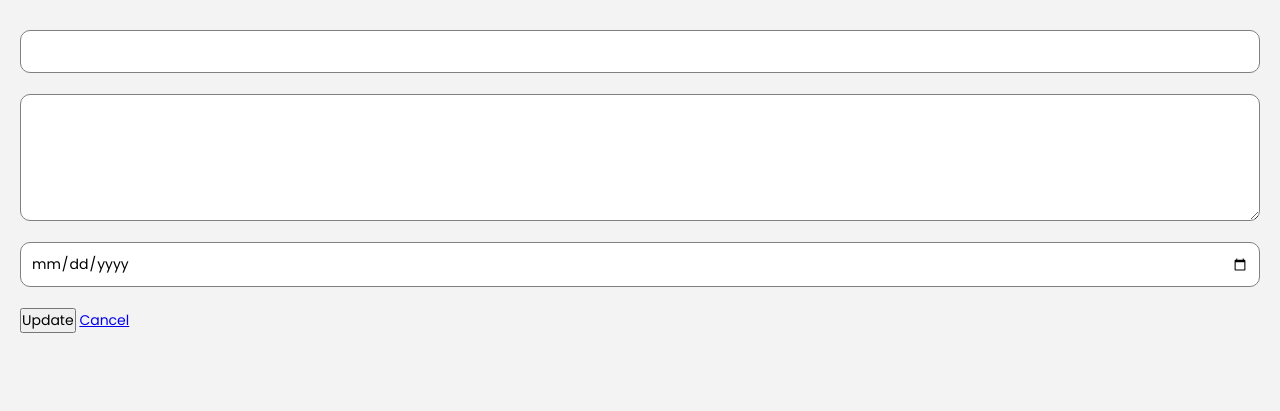
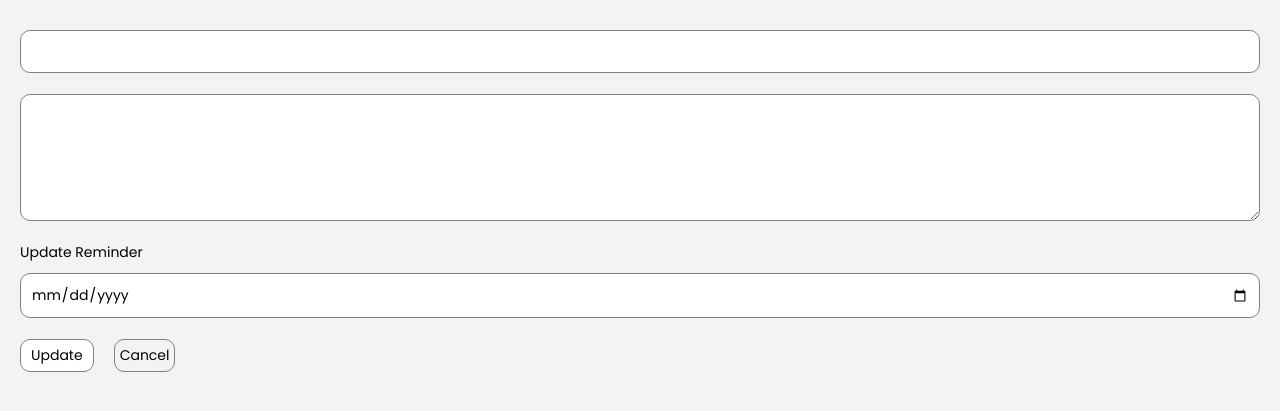
Before and after one commit to shehanrathnayake/To-do-list-web-app-using-MVC-architecture-PHP, a PHP site: page /edit in a window 1280 px wide. Shown: the part 143-554 px from the top of the page. Run offline with PHP 8.4, Linux system fonts and the light colour scheme; data that the repository does not hold is empty; some libraries are stand-ins or nearby versions.

Commit message:
Created UI for edit page

```diff
--- a/view/assets/edit-style.css
+++ b/view/assets/edit-style.css
@@ -27,3 +27,26 @@ header a {
     border: 1px solid gray;
     border-radius: 10px;
 }
+
+#date {margin-top: 10px;}
+
+.button {
+    display: flex;
+    align-items: center;
+}
+
+button {
+    background-color: var(--secondary-color);
+    border: 1px solid gray;
+    border-radius: 10px;
+    padding: 5px 10px;
+}
+
+.button a {
+    text-decoration: none;
+    color: var(--text-color);
+    border: 1px solid gray;
+    padding: 5px;
+    border-radius: 10px;
+    margin-left: 20px;
+}
--- a/view/edit.view.php
+++ b/view/edit.view.php
@@ -5,8 +5,8 @@
     <meta charset="UTF-8">
     <meta http-equiv="X-UA-Compatible" content="IE=edge">
     <meta name="viewport" content="width=device-width, initial-scale=1.0">
-    <link rel="stylesheet" type="text/css" href="view/assets/variables-style.css">
-    <link rel="stylesheet" type="text/css" href="view/assets/edit-style.css">
+    <link rel="stylesheet" type="text/css" href="../view/assets/variables-style.css">
+    <link rel="stylesheet" type="text/css" href="../view/assets/edit-style.css">
     <link rel="stylesheet" href="https://fonts.googleapis.com/css?family=Poppins">
     <title>To Do List: Edit Task</title>
 </head>
@@ -21,7 +21,7 @@
     <hr>
 
     <div class="container">
-        <h2 style="font-family: 'Poppins', sans-serif;">Edit</h2>
+        <h2>Edit</h2>
 
         <form action="<?php echo $GLOBALS['site_url']?>/update" method="POST">
             <br>
@@ -35,6 +35,7 @@
             <?php
             $date = date("yyyy-mm-dd",$dolist['target_date']);
             ?>
+            <label for="date">Update Reminder</label>
             <input type="date" class="date" name="date" id="date" value="<?=$date?>">
             <br>
 
```
